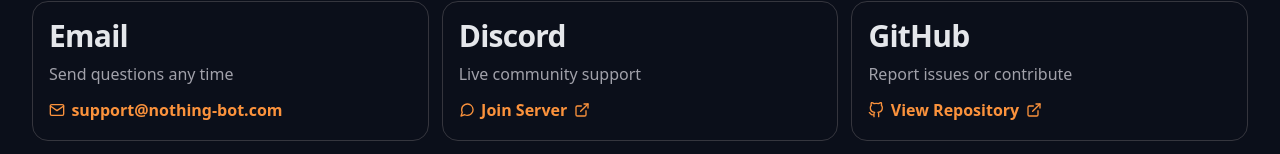
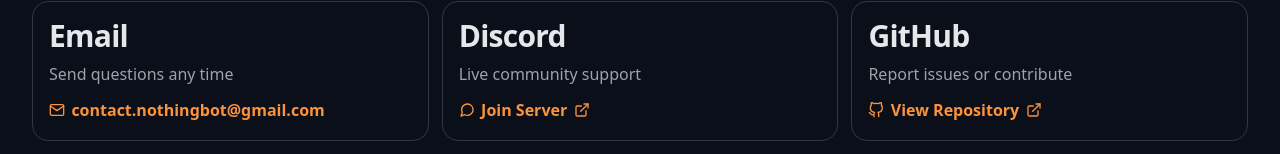
Before and after one commit to DevNest-Prince/Nothing-Muisc, a Next.js app in the folder client/: page /contact in a window 1280 px wide. Shown: the part 477-631 px from the top of the page. Built offline with nearby package versions, Linux system fonts and the light colour scheme.

Commit message:
feat: update contact email in ContactPage for accurate communication

```diff
--- a/client/src/app/contact/page.js
+++ b/client/src/app/contact/page.js
@@ -18,8 +18,8 @@
     {
       title: 'Email',
       subtitle: 'Send questions any time',
-      href: 'mailto:support@nothing-bot.com',
-      label: 'support@nothing-bot.com',
+      href: 'mailto:contact.nothingbot@gmail.com',
+      label: 'contact.nothingbot@gmail.com',
       icon: FiMail,
     },
     {
```
